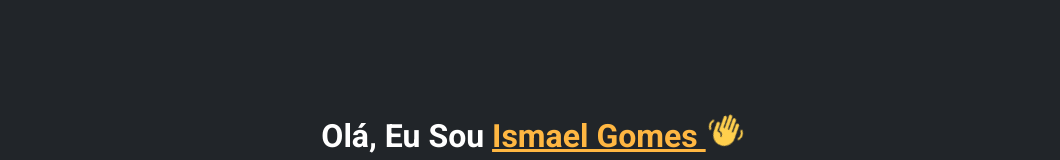
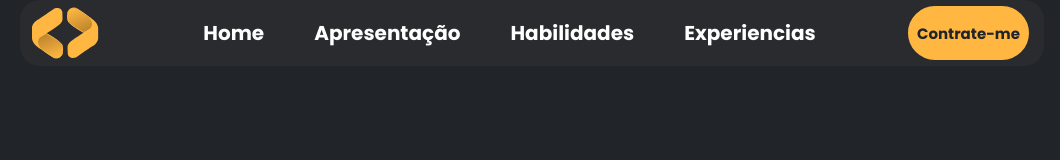
Before and after one commit to ismaelgomesdasilva-zz/portifolio, a React (Create React App) app: page / in a window 1280 px wide. Shown: the top 160 px of the page, without its empty margins (108-1168 px from the left). Built offline with nearby package versions, Linux system fonts and the light colour scheme.

Commit message:
Add: header / styled: header

```diff
--- a/src/App.js
+++ b/src/App.js
@@ -1,9 +1,11 @@
 import GlobalStyle from './Globalstyles'
 import Home from './Pages/Home'
+import Header from './Pages/Header'
 
 function App() {
   return (
     <>
+    <Header/>
     <Home/>
     <GlobalStyle/>
     </>
--- /dev/null
+++ b/src/Pages/Header/index.js
@@ -0,0 +1,23 @@
+import {Container, Navlink} from './styles'
+import logo from '../../Assets/logo.svg'
+export default function Header() {
+    return (
+        <>
+        <Container>
+        <img src={logo}/>
+            <Navlink>
+
+            <a href='#'>Home</a>
+            <a href='#'>Apresentação</a>
+            <a href='#'>Habilidades</a>
+            <a href='#'>Experiencias</a>
+
+            </Navlink>
+            <div>
+
+            <button>Contrate-me</button>
+            </div>
+        </Container>
+        </>
+    )
+}
--- /dev/null
+++ b/src/Pages/Header/styles.js
@@ -0,0 +1,55 @@
+import styled from "styled-components";
+
+export const Container = styled.header`
+  background-color: #292b2e;
+  height: 66px;
+  width: 80%;
+  margin: auto;
+  border-radius: 20px;
+  display: flex;
+  align-items: center;
+  justify-content: start;
+  gap: 50px;
+  button {
+    width: 121px;
+    height: 54px;
+
+    background: #ffb742;
+    border: 2px solid #ffb742;
+    border-radius: 50px;
+    font-family: "Poppins";
+    font-style: normal;
+    font-weight: 700;
+    font-size: 15px;
+
+    color: #212529;
+    margin-right: 15px;
+    transition: all 0.2s ease-in-out;
+
+    &:hover{
+        transform: scale(0.9);
+        background-color: #fff;
+        border: 2px solid #FFF;
+    }
+  }
+`;
+export const Navlink = styled.div`
+  display: flex;
+  gap: 50px;
+  margin: auto;
+  justify-items: center;
+  a{text-decoration: none;
+    font-family: "Poppins";
+    font-style: normal;
+    font-weight: 600;
+    font-size: 20px;
+    text-transform: capitalize;
+    transition: all 0.2s ease-in-out;
+
+    color: #ffffff;
+    &:hover{
+        color:#ffb742;
+
+    }
+  }
+`;
```
Also changed, not shown: src/Assets/logo.svg (added).
